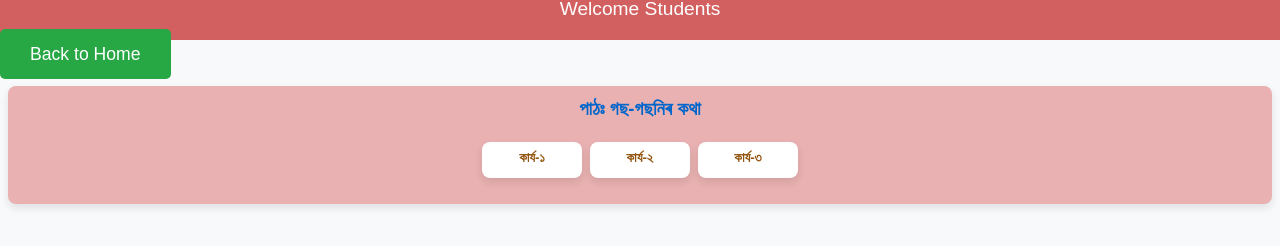
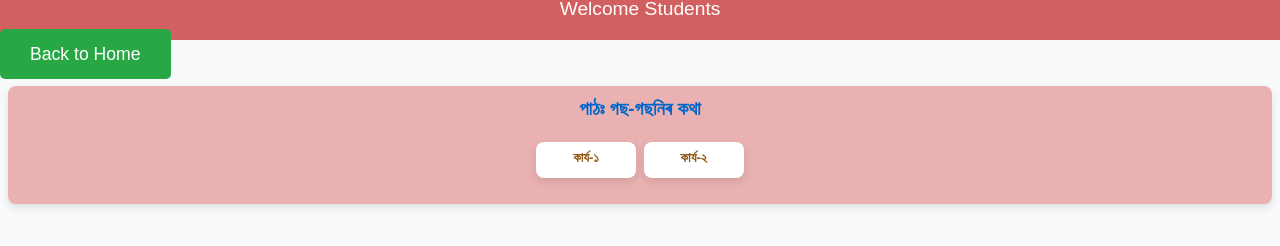
Before and after one commit to anadi0012/online_edu, a plain HTML site: page class-iv/class-iv-evs/iv-evs-about_trees/iv-evs-about_trees.html in a window 1280 px wide. Shown: the part 72-318 px from the top of the page. Drawn offline with Linux system fonts and the light colour scheme.

Commit message:
Update iv-evs-about_trees.html

```diff
--- a/class-iv/class-iv-evs/iv-evs-about_trees/iv-evs-about_trees.html
+++ b/class-iv/class-iv-evs/iv-evs-about_trees/iv-evs-about_trees.html
@@ -148,11 +148,7 @@
                         <h5>কাৰ্য-২</h5>
                     </div>
                 </a>
-                <a href="#">
-                    <div class="subject-item">
-                        <h5>কাৰ্য-৩</h5>
-                    </div>
-                </a>
+
             </section>
         </div>
 
```
